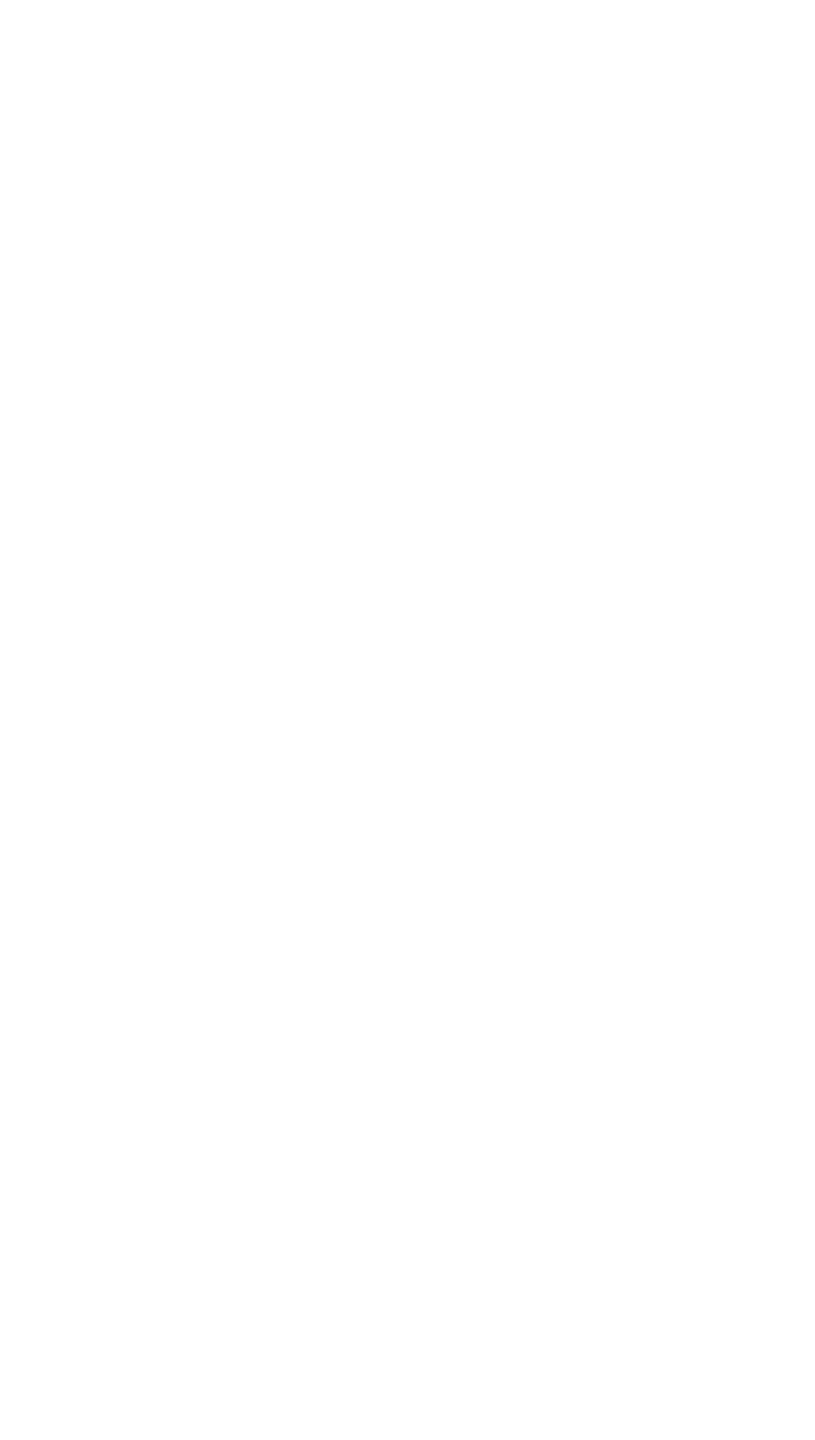
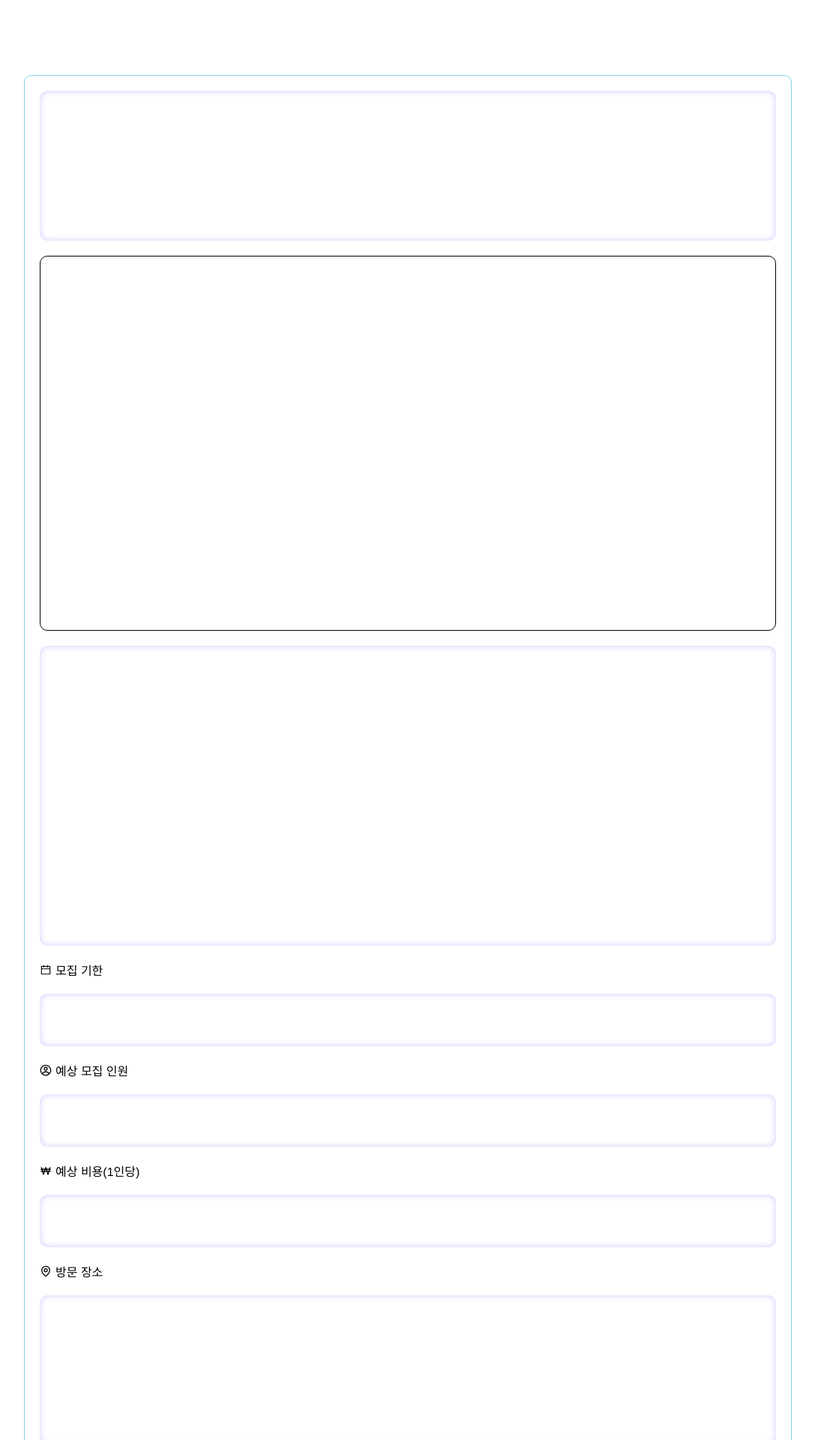
Before and after one commit to RedPeriscope/RedPeriscope_Front, a React (Create React App) app: page /detail in a window 1280 px wide. Before the commit this address had no page. Shown: the part 80-2000 px from the top of the page at 75% size, without its empty margins (96-1183 px from the left). Before the commit the page ends 800 px from the top, so only its background shows below. Built offline with nearby package versions, Linux system fonts and the light colour scheme.

Commit message:
상세페이지 추가

```diff
--- a/src/Routers.js
+++ b/src/Routers.js
@@ -1,12 +1,14 @@
 import { Route, Routes } from "react-router-dom";
 import Main from "./page/Main";
 import Allplan from "./page/Allplan";
+import PlanDetail from "./page/PlanDetail";
 
 const Routers = () => {
 	return (
 		<Routes>
 			<Route path="/" element={<Main/>} />
 			<Route path="/all" element={<Allplan />} />
+			<Route path="/detail" element={<PlanDetail />} />
 		</Routes>
 	);
 };
--- /dev/null
+++ b/src/page/PlanDetail.jsx
@@ -0,0 +1,104 @@
+import React from "react";
+import { styled } from "styled-components";
+import NavBar from "../components/NavBar";
+import { AiOutlineCalendar } from "react-icons/ai";
+import { CgProfile } from "react-icons/cg";
+import { GrLocation } from "react-icons/gr";
+import { FiMap } from "react-icons/fi";
+import { BiHeadphone } from "react-icons/bi";
+import { BiWon } from "react-icons/bi";
+
+const PlanDetail = ()=> {
+    return(
+    <Container>
+        <NavBar />
+        <DetailContainer>
+            <Title />
+            <ImageBox />
+            <Description />
+            <Label><AiOutlineCalendar /> 모집 기한</Label>
+            <Details />
+            <Label><CgProfile /> 예상 모집 인원</Label>
+            <Details />
+            <Label><BiWon /> 예상 비용(1인당)</Label>
+            <Details />
+            <Label><GrLocation /> 방문 장소</Label>
+            <LargerDetails />
+            <Label><FiMap /> 예상 숙소 지역</Label>
+            <Details />
+            <Label><BiHeadphone /> 오프너 자기소개</Label>
+            <LargerDetails />
+        </DetailContainer>
+    </Container>
+    )
+}
+
+const Container = styled.div`
+  width: 100%;
+  height: 100%;
+  display: flex;
+  flex-direction: column;
+  justify-content: center;
+  align-items: center;
+  background-size: contain;
+  background-repeat: no-repeat;
+`;
+
+const DetailContainer = styled.div`
+  width: 80%;
+  height: 2300px;
+  align-items: center;
+  border-radius: 10px;
+  border: 0.5px solid skyblue;
+  margin: 100px;
+`;
+
+const Title = styled.div`
+  height: 200px;
+  border-radius: 10px;
+  align-items: center;
+  margin: 20px;
+  box-shadow: inset 0px 0px 10px rgba(0, 0, 255, 0.2);
+`;
+
+const ImageBox = styled.div`
+  height: 500px;
+  border: 1px solid;
+  border-radius: 10px;
+  align-items: center;
+  margin: 20px;
+`;
+
+const Description = styled.div`
+  height: 400px;
+  align-items: center;
+  margin: 20px;
+  border-radius: 10px;
+  box-shadow: inset 0px 0px 10px rgba(0, 0, 255, 0.2);
+`;
+
+const Label = styled.div`
+  font-weight: 800px;
+  margin: 20px;
+  display: flex;
+  align-items: center;
+  gap: 5px;
+`;
+
+
+const Details = styled.div`
+  border-radius: 10px;
+  margin: 20px;
+  height: 70px;
+  box-shadow: inset 0px 0px 10px rgba(0, 0, 255, 0.2);
+`;
+
+const LargerDetails = styled.div`
+  border-radius: 10px;
+  margin: 20px;
+  height: 200px;
+  box-shadow: inset 0px 0px 10px rgba(0, 0, 255, 0.2);
+`;
+
+
+export default PlanDetail;
```
